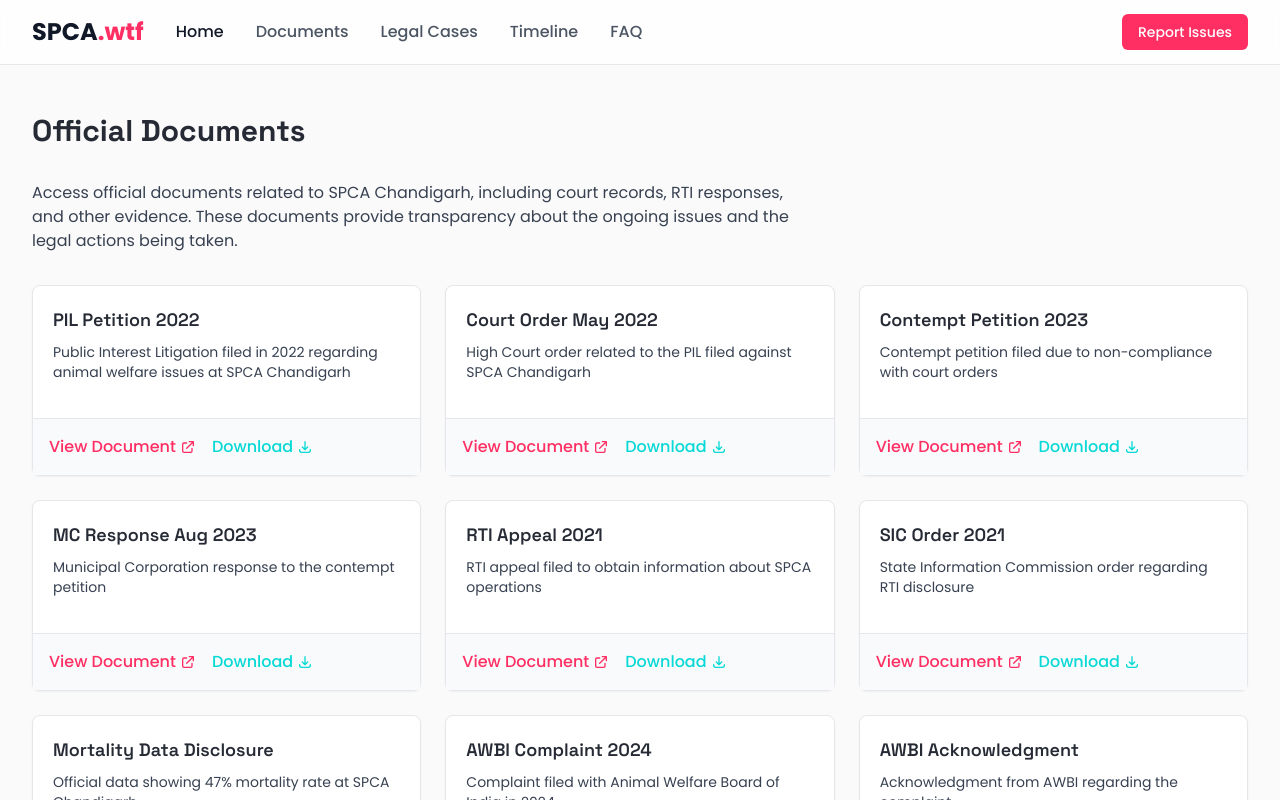
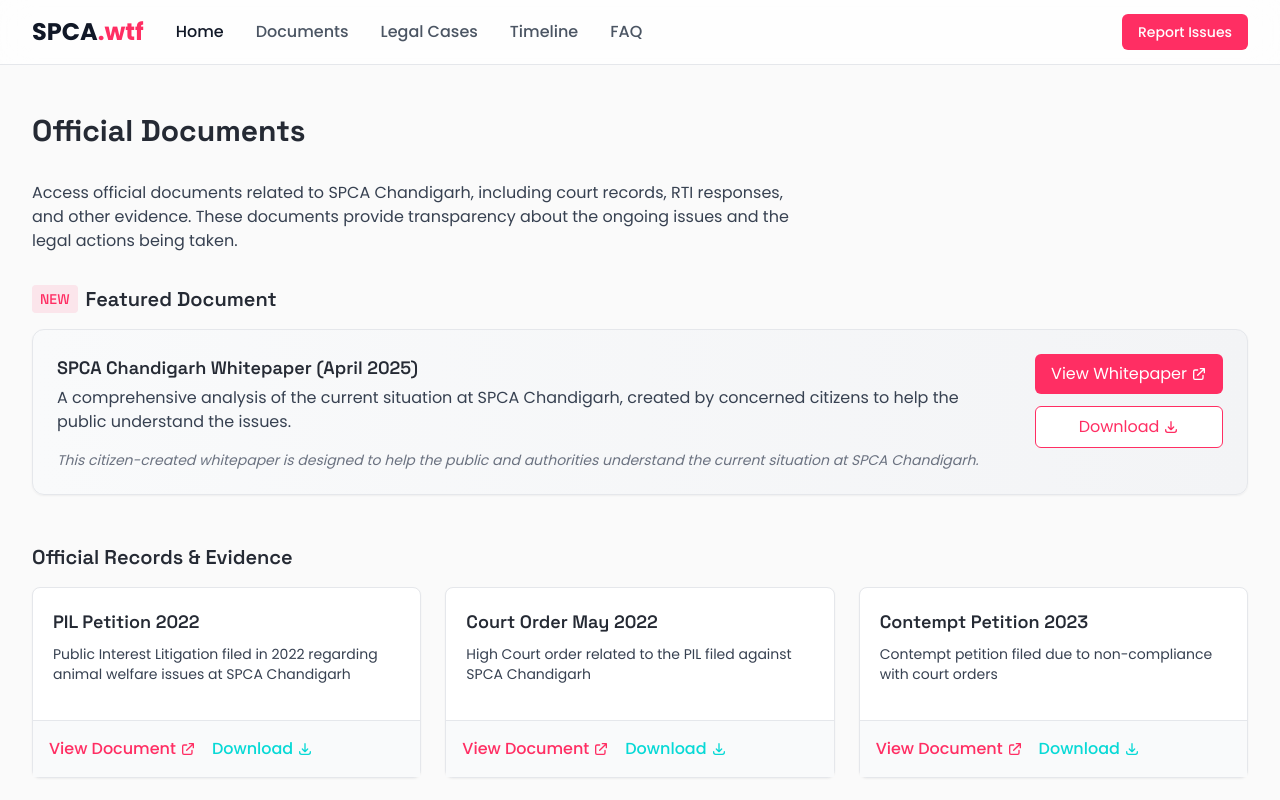
Before and after one commit to limopeace/spca.wtf, a Next.js app: page /documents in a window 1280 px wide. Shown: the top 800 px of the page. Built offline with nearby package versions, Linux system fonts and the light colour scheme.

Commit message:
Add whitepaper to documents section with featured placement

```diff
--- a/src/pages/documents/index.tsx
+++ b/src/pages/documents/index.tsx
@@ -3,6 +3,13 @@
 import Link from 'next/link';
 
 const documents = [
+  {
+    id: 11,
+    title: 'SPCA Chandigarh Whitepaper (April 2025)',
+    description: 'A comprehensive analysis of the current situation at SPCA Chandigarh, created by concerned citizens to help the public understand the issues.',
+    link: '/whitepaper.pdf',
+    featured: true
+  },
   {
     id: 1,
     title: 'PIL Petition 2022',
@@ -66,6 +73,10 @@
 ];
 
 const DocumentsPage = () => {
+  // Filter documents to separate featured from regular
+  const featuredDocuments = documents.filter(doc => doc.featured);
+  const regularDocuments = documents.filter(doc => !doc.featured);
+
   return (
     <div>
       <Head>
@@ -79,8 +90,57 @@
           These documents provide transparency about the ongoing issues and the legal actions being taken.
         </p>
 
+        {/* Featured Documents Section */}
+        {featuredDocuments.length > 0 && (
+          <div className="mb-12">
+            <h2 className="text-xl font-semibold mb-4 flex items-center">
+              <span className="inline-block bg-primary bg-opacity-10 text-primary text-sm font-medium px-2 py-1 rounded mr-2">NEW</span>
+              Featured Document
+            </h2>
+            <div className="bg-gradient-to-r from-gray-50 to-gray-100 rounded-xl p-6 border border-gray-200 shadow-sm">
+              {featuredDocuments.map((doc) => (
+                <div key={doc.id} className="md:flex items-start justify-between">
+                  <div className="mb-4 md:mb-0 md:mr-8 md:flex-1">
+                    <h3 className="text-lg font-semibold mb-1">{doc.title}</h3>
+                    <p className="text-gray-700 mb-4">
+                      {doc.description}
+                    </p>
+                    <p className="text-sm text-gray-500 italic">
+                      This citizen-created whitepaper is designed to help the public and authorities understand the current situation at SPCA Chandigarh.
+                    </p>
+                  </div>
+                  <div className="flex flex-col space-y-3">
+                    <a
+                      href={doc.link}
+                      target="_blank"
+                      rel="noopener noreferrer"
+                      className="bg-primary text-white px-4 py-2 rounded-md hover:bg-primary-dark transition-colors inline-flex items-center justify-center"
+                    >
+                      View Whitepaper
+                      <svg xmlns="http://www.w3.org/2000/svg" className="h-4 w-4 ml-1" fill="none" viewBox="0 0 24 24" stroke="currentColor">
+                        <path strokeLinecap="round" strokeLinejoin="round" strokeWidth={2} d="M10 6H6a2 2 0 00-2 2v10a2 2 0 002 2h10a2 2 0 002-2v-4M14 4h6m0 0v6m0-6L10 14" />
+                      </svg>
+                    </a>
+                    <a
+                      href={doc.link}
+                      download
+                      className="bg-white text-primary border border-primary px-4 py-2 rounded-md hover:bg-gray-50 transition-colors inline-flex items-center justify-center"
+                    >
+                      Download
+                      <svg xmlns="http://www.w3.org/2000/svg" className="h-4 w-4 ml-1" fill="none" viewBox="0 0 24 24" stroke="currentColor">
+                        <path strokeLinecap="round" strokeLinejoin="round" strokeWidth={2} d="M4 16v1a3 3 0 003 3h10a3 3 0 003-3v-1m-4-4l-4 4m0 0l-4-4m4 4V4" />
+                      </svg>
+                    </a>
+                  </div>
+                </div>
+              ))}
+            </div>
+          </div>
+        )}
+
+        <h2 className="text-xl font-semibold mb-4">Official Records & Evidence</h2>
         <div className="grid grid-cols-1 md:grid-cols-2 lg:grid-cols-3 gap-6">
-          {documents.map((doc) => (
+          {regularDocuments.map((doc) => (
             <div key={doc.id} className="border rounded-lg shadow-sm bg-white hover:shadow-md transition-shadow duration-200 flex flex-col">
               <div className="p-5 flex-grow">
                 <h2 className="text-lg font-semibold mb-2">{doc.title}</h2>
@@ -119,7 +179,7 @@
           <h2 className="text-xl font-semibold mb-4">Document Verification</h2>
           <p className="text-gray-700">
             All documents provided on this website are official records obtained through legal channels including RTI requests, court filings, and other official sources.
-            The authenticity of these documents can be verified through their respective official sources.
+            The authenticity of these documents can be verified through their respective official sources. The whitepaper is a citizen-created document to help understand the situation.
           </p>
         </div>
       </main>
```
Also changed, not shown: 1 other file (tests, documents, lock files or other folders).
